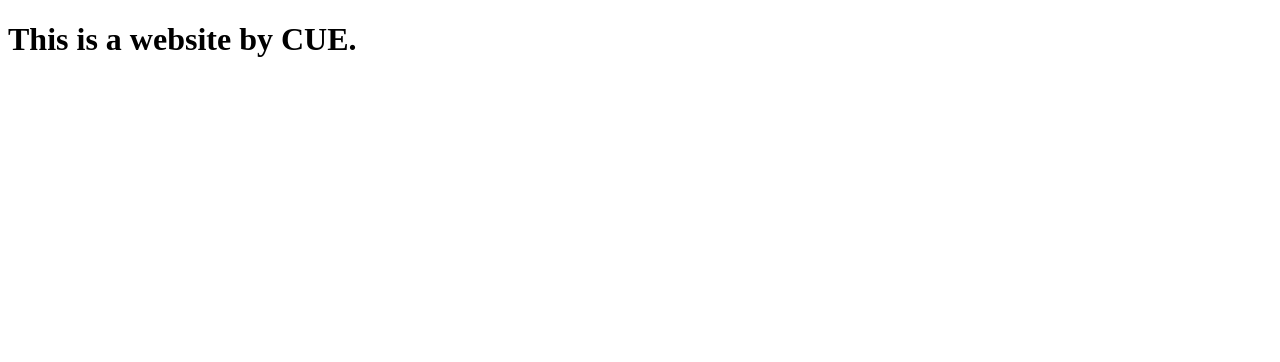
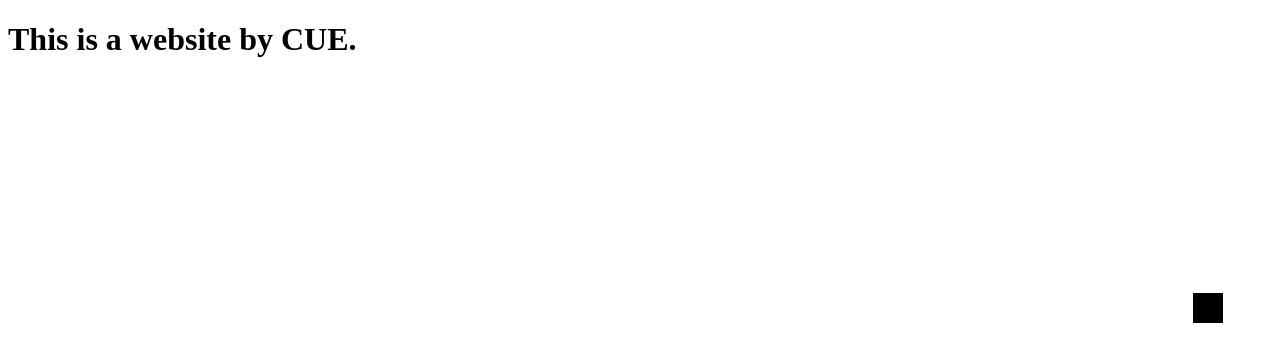
Before and after one commit to herkommer/TE4-Team-NoName, a plain HTML site: page index.html in a window 1280 px wide. Drawn offline with Linux system fonts and the light colour scheme.

Commit message:
updated javascript: added box game

```diff
--- /dev/null
+++ b/content/script.js
@@ -0,0 +1,19 @@
+function create_box(){
+    var box = document.createElement("div");
+    document.body.appendChild(box);
+    box.setAttribute("id","black_box")
+    box.style.height = "30px";
+    box.style.width = "30px";
+    box.style.position = "absolute";
+    box.style.backgroundColor = "black";
+    box.style.cursor = "pointer";
+    box.onclick = function(){box_position();}
+    box_position();
+
+}
+function box_position(){
+    var box = document.getElementById("black_box");
+    box.style.top = Math.random() * window.innerHeight + "px";
+    box.style.left = Math.random() * window.innerWidth + "px";
+}
+create_box();
--- a/index.html
+++ b/index.html
@@ -6,9 +6,9 @@
     <title>Team CUE</title>
     <meta name="viewport" content="width=device-width, initial-scale=1">
     <link rel="stylesheet" type="text/css" media="screen" href="content/main.css" />
-    <script src="content/script.js"></script>
 </head>
 <body>
     <h1>This is a website by CUE.</h1>
+    <script src="content/script.js"></script>
 </body>
 </html>
```
